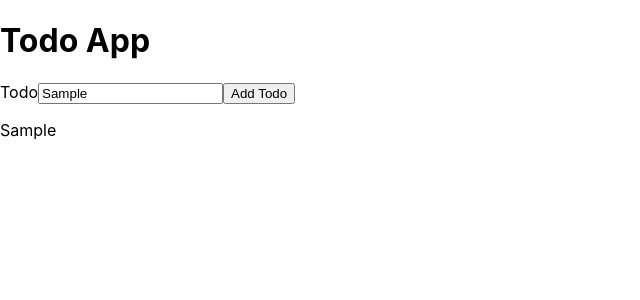
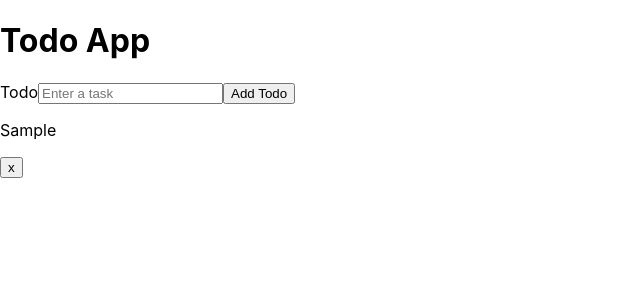
Before and after one commit to cng008/39.8_react-forms, a React (Create React App) app in the folder todo-app/: page / in a window 1280 px wide. Both pictures are taken after typing "Sample" into the empty fields and a click on the button "Add Todo". Shown: the top 300 px of the page, without its empty margins (0-640 px from the left). Built offline with nearby package versions, Linux system fonts and the light colour scheme.

Commit message:
add a remove button for each todo

```diff
--- a/todo-app/src/NewTodoForm.js
+++ b/todo-app/src/NewTodoForm.js
@@ -19,7 +19,7 @@ const NewTodoForm = ({ addTodo }) => {
   const handleSubmit = evt => {
     evt.preventDefault()
     addTodo({ ...formData, id: uuid() })
-    // setFormData(INITIAL_STATE)
+    setFormData({ todo: '' })
   }
 
   return (
--- a/todo-app/src/Todo.js
+++ b/todo-app/src/Todo.js
@@ -7,12 +7,16 @@ import React, { useState } from 'react'
  */
 
 const Todo = ({ id, todo, handleRemove }) => {
+  const remove = () => handleRemove(id)
+
   return (
     <>
       <div className="Todo">
         <p>{todo}</p>
+        <button onClick={remove}>x</button>
       </div>
     </>
   )
 }
+
 export default Todo
--- a/todo-app/src/TodoList.js
+++ b/todo-app/src/TodoList.js
@@ -11,13 +11,16 @@ const TodoList = () => {
   const addTodo = newTodo => {
     setTodo(todos => [...todos, newTodo])
   }
+  const remove = id => {
+    setTodo(todos => todos.filter(todo => todo.id !== id))
+  }
   return (
     <div>
       <h1>Todo App</h1>
       <NewTodoForm addTodo={addTodo} />
       <div className="TodoList-div">
         {todos.map(({ id, todo }) => (
-          <Todo key={id} id={id} todo={todo} />
+          <Todo key={id} id={id} todo={todo} handleRemove={remove} />
         ))}
       </div>
     </div>
```
